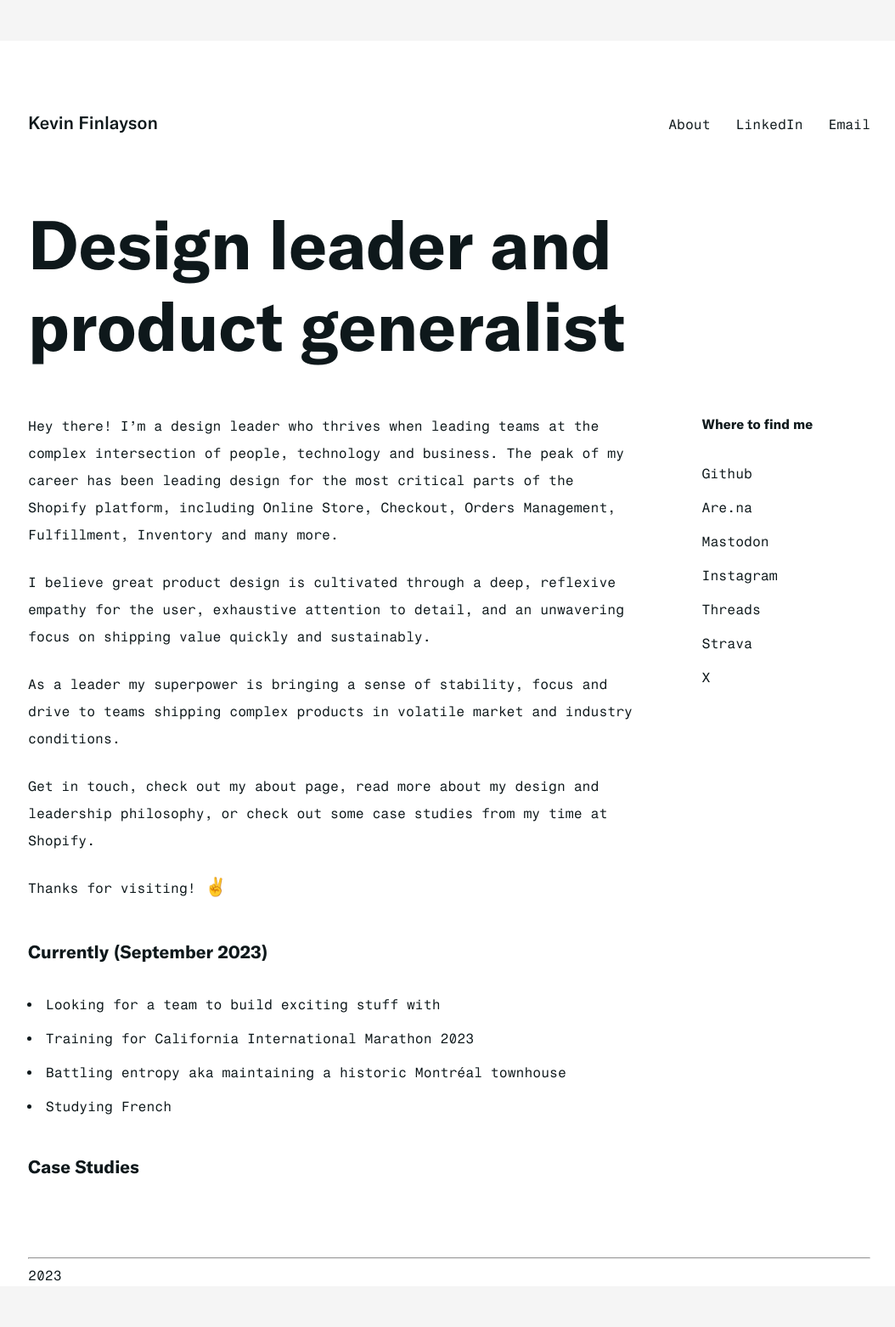
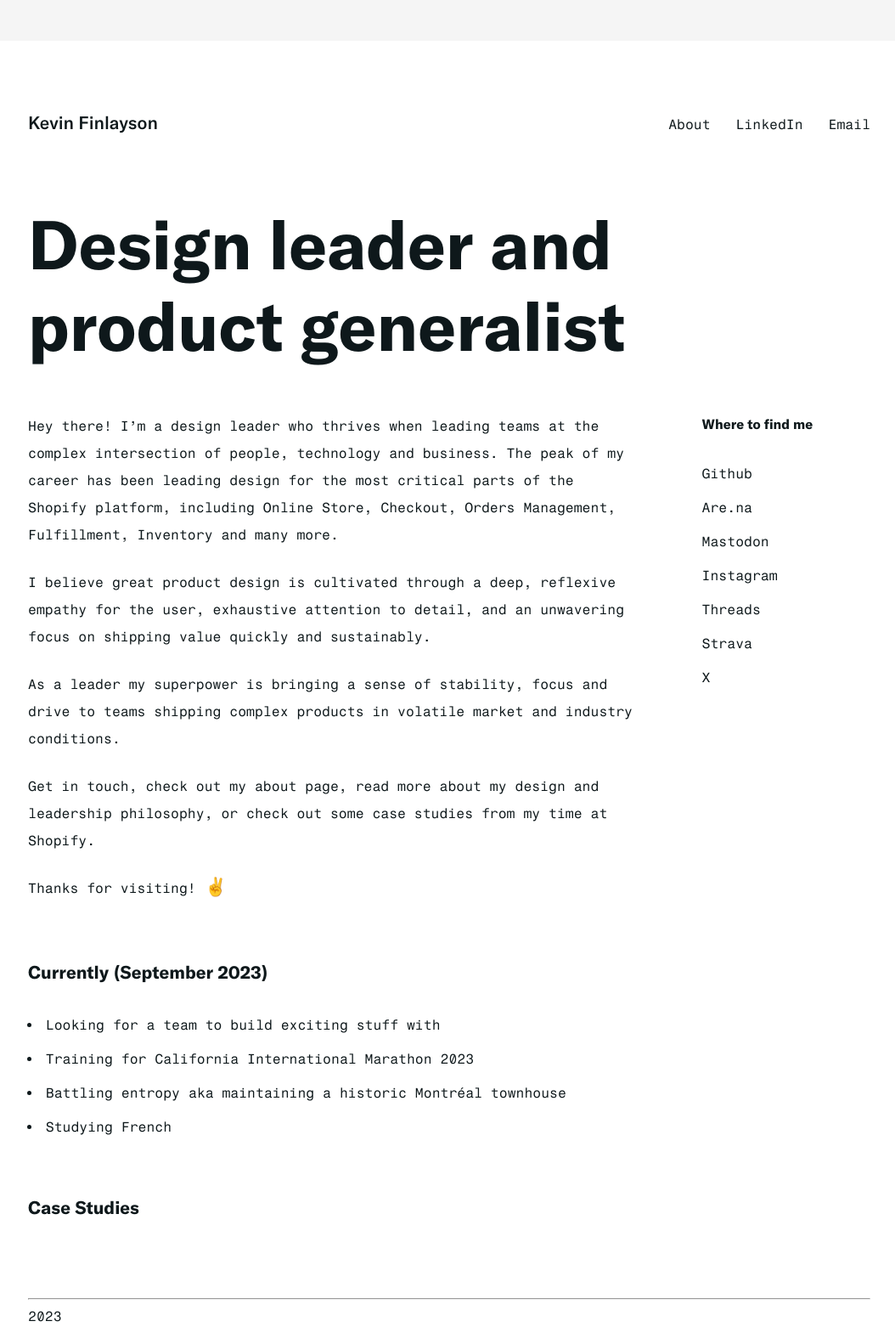
Before and after one commit to kevinfinlayson/kevinfinlayson.com, a Jekyll site: the page built from index.markdown, in a window 1280 px wide. Shown: the whole page at 85% size, without its empty margins (111-1165 px from the left). Built offline with Jekyll 4.4.1, drawn with Linux system fonts in a browser that asks for light colours; before the commit the page ends 1514 px from its top, so only the background shows below that.

Commit message:
header styling

```diff
--- a/_sass/base.scss
+++ b/_sass/base.scss
@@ -64,7 +64,7 @@ article, aside, details, figcaption, figure, footer, header, hgroup, nav, sectio
     font-family: $bold-sans;
     font-weight: 700;
     line-height: $tight-line-height;
-    margin: $section-padding-wide 0 $section-padding 0;
+    margin: calc(2 * $section-padding) 0 $section-padding 0;
 
       &:first-child {
         margin-top: 0.3em;
```
